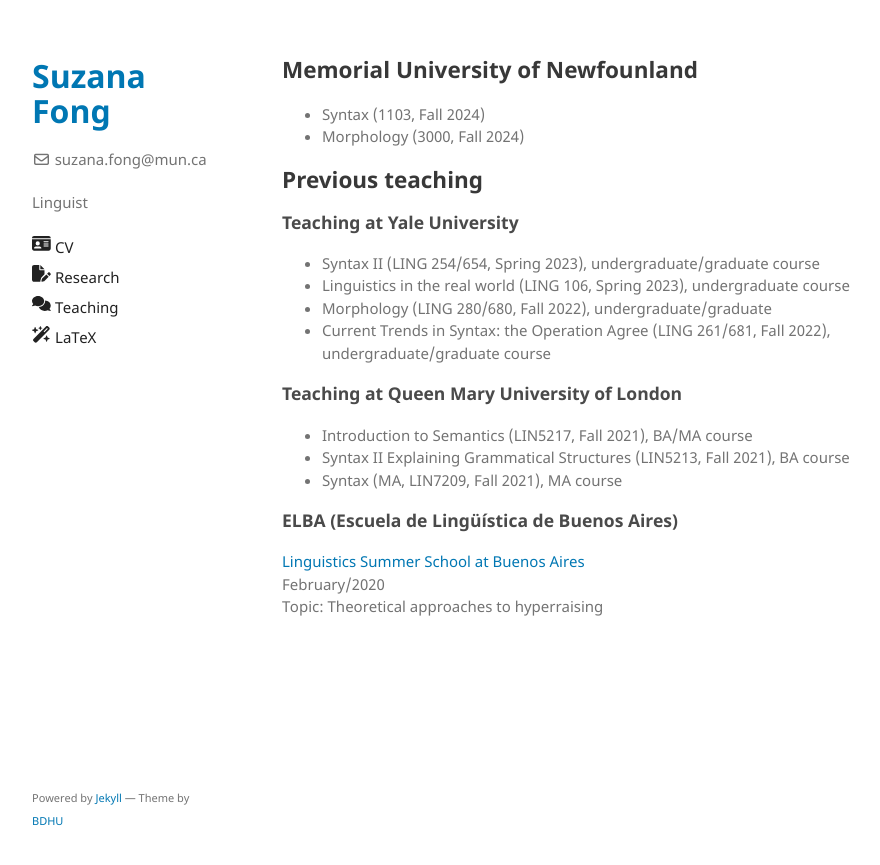
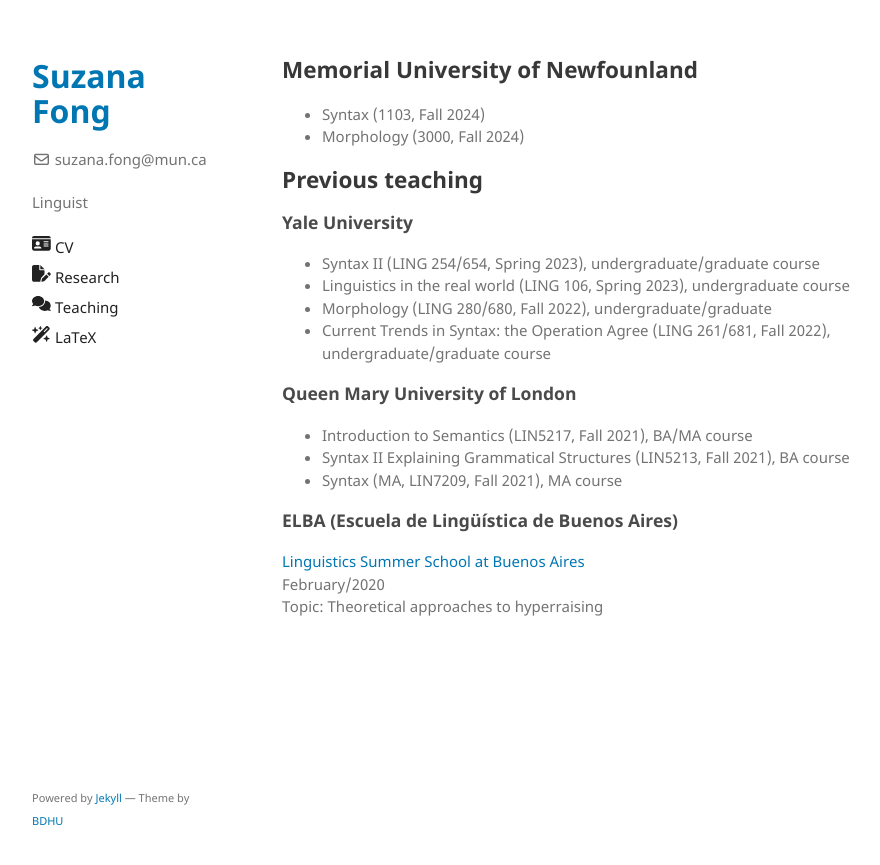
Before and after one commit to sznfng/sznfng.github.io, a Jekyll site: the page built from teaching.md, in a window 1280 px wide. Shown: the top 865 px of the page, without its empty margins (178-1058 px from the left). Built offline with Jekyll 4.4.1, drawn with Linux system fonts in a browser that asks for light colours.

Commit message:
Update teaching.md

```diff
--- a/teaching.md
+++ b/teaching.md
@@ -9,13 +9,13 @@ title: Teaching
 
 ## Previous teaching
 
-### Teaching at Yale University
+### Yale University
 + Syntax II (LING 254/654, Spring 2023), undergraduate/graduate course
 + Linguistics in the real world (LING 106, Spring 2023), undergraduate course
 + Morphology (LING 280/680, Fall 2022), undergraduate/graduate
 + Current Trends in Syntax: the Operation Agree (LING 261/681, Fall 2022), undergraduate/graduate course
 
-### Teaching at Queen Mary University of London
+### Queen Mary University of London
 + Introduction to Semantics (LIN5217, Fall 2021), BA/MA course
 + Syntax II Explaining Grammatical Structures (LIN5213, Fall 2021), BA course
 + Syntax (MA, LIN7209, Fall 2021), MA course
```
